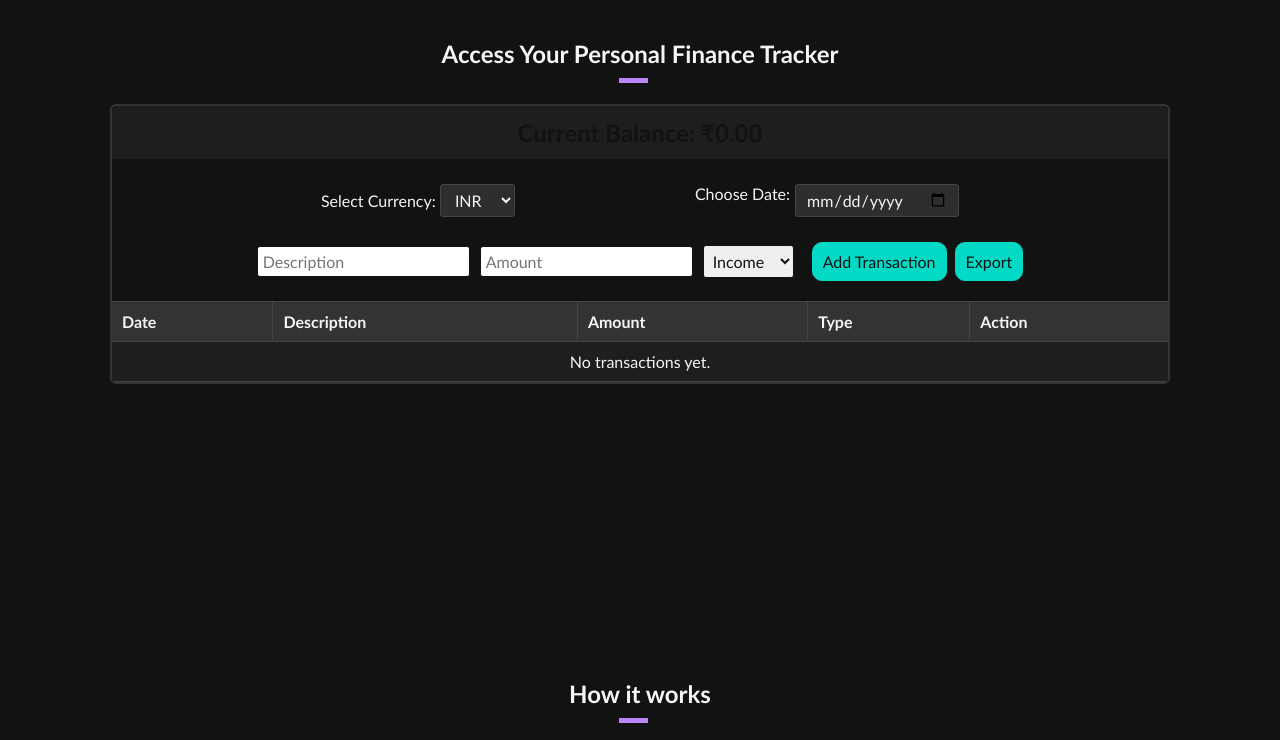
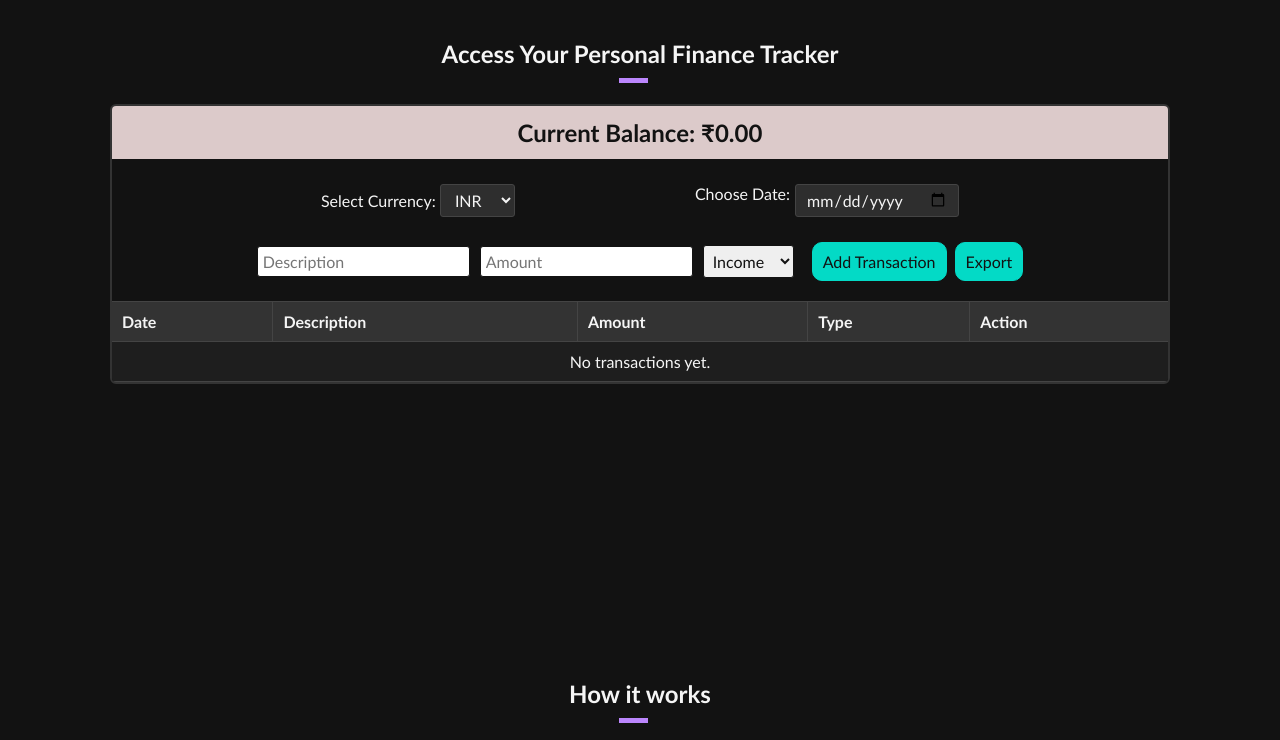
Before and after one commit to bindu2607/personal-finance-tracker, a plain HTML site: page index.html in a window 1280 px wide. Shown: the part 813-1553 px from the top of the page. Drawn offline with nearby package versions, Linux system fonts and the light colour scheme.

Commit message:
Update style.css

```diff
--- a/style.css
+++ b/style.css
@@ -353,7 +353,7 @@ img {
     font-weight: bolder;
     color: #121212;
     /* was #0b0081 */
-    background-color: #1e1e1e;
+    background-color: #dccaca;
     /* was #dde8ff */
     padding: 12px;
 }
```
